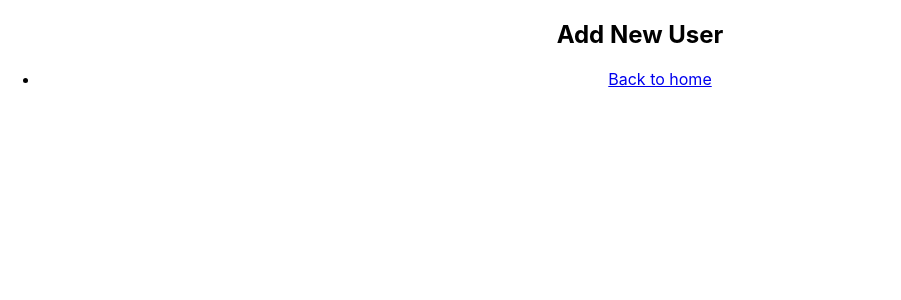
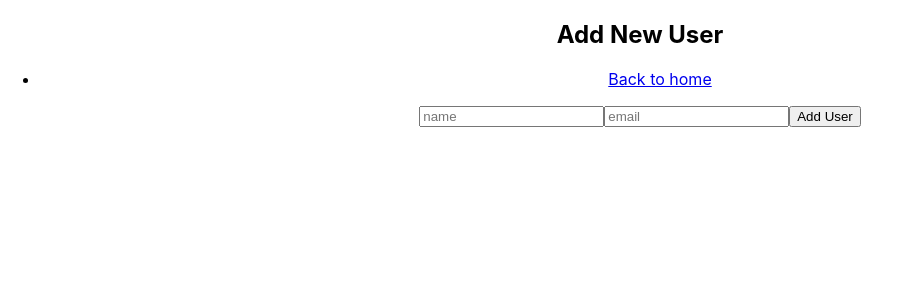
Before and after one commit to mollikacomputer/crud-ud-client, a React (Create React App) app: page /adduser in a window 1280 px wide. Shown: the top 300 px of the page, without its empty margins (0-901 px from the left). Built offline with nearby package versions, Linux system fonts and the light colour scheme.

Commit message:
add some new feature

```diff
--- a/src/Components/AddUser/AddUser.js
+++ b/src/Components/AddUser/AddUser.js
@@ -1,6 +1,16 @@
 import React from 'react';
 import  {Link} from 'react-router-dom';
 const AddUser = () => {
+    const handleAddUser = event =>{
+        event.preventDefault();
+        const name = event.target.name.value;
+        const email = event.target.email.value;
+        const user = {name, email};
+        console.log(user);
+        event.target.reset();
+        // post client side to serer side
+
+    }
     return (
         <div>
             <h2> Add New User</h2>
@@ -9,6 +19,11 @@
                     <Link to='/' >Back to home</Link>
                 </li>
             </ul>
+            <form onSubmit={handleAddUser} >
+                <input type="text" name='name' placeholder='name' />
+                <input type="email" name='email' placeholder='email' />
+                <input type="submit" value="Add User" />
+            </form>
         </div>
     );
 };
```
